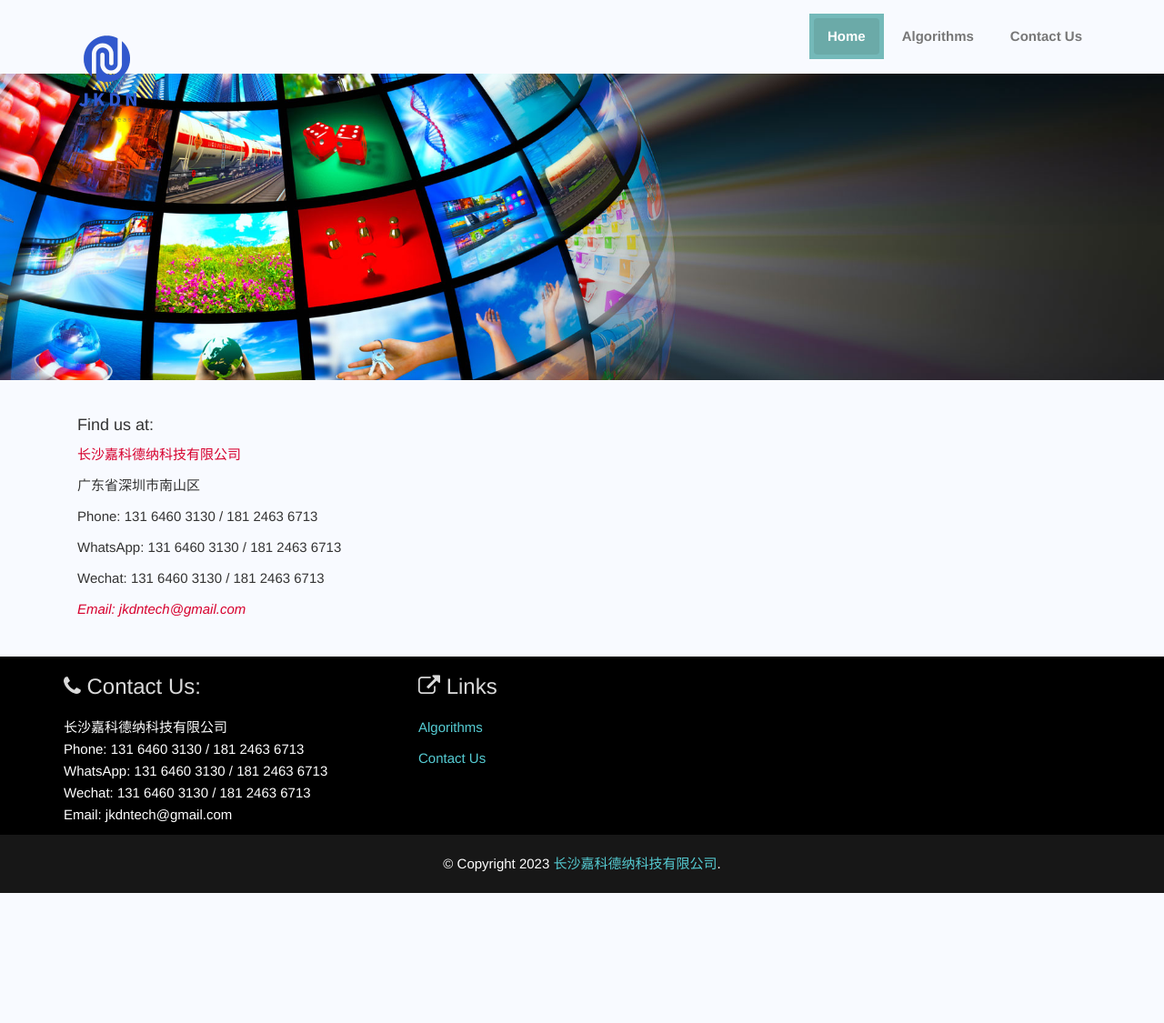
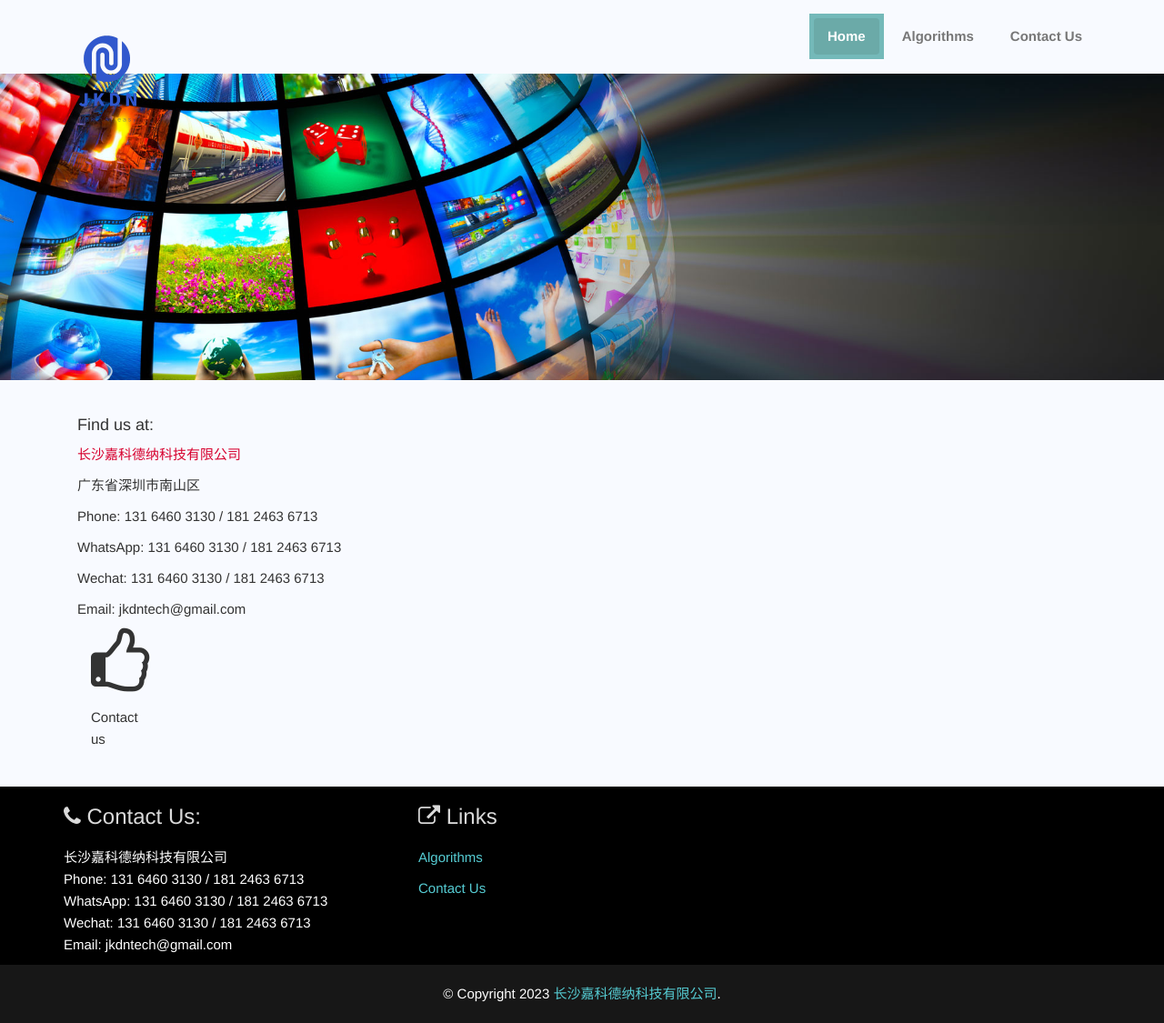
Before and after one commit to JKDN-Tech/JKDN-Tech.github.io, a Jekyll site: the page built from contact.html, in a window 1280 px wide. Shown: the whole page at 91% size. Built offline with Jekyll 4.4.1, drawn with Linux system fonts in a browser that asks for light colours; before the commit the page ends 982 px from its top, so only the background shows below that.

Commit message:
auto update

```diff
--- a/_config.yml
+++ b/_config.yml
@@ -31,7 +31,7 @@
 # Social Link
 facebook_link: http://www.facebook.com
 twitter_link: http://www.twitter.com
-linkedin_link: http://www.linkedin.com
+linkedin_link: https://www.linkedin.com/in/%E6%8A%98-%E7%A7%8B%E6%B0%B4-808641255/
 googleplus_link: http://plus.google.com
 
 # Build settings
--- a/contact.html
+++ b/contact.html
@@ -19,13 +19,13 @@
         <p>Phone: {{ site.telephone_number }}</p>
         <p>WhatsApp: {{ site.telephone_number }}</p>
         <p>Wechat: {{ site.telephone_number }}</p>
-
-        <em class="block-author">Email: {{ site.company_email }}</em>
+        <p>Email: {{ site.company_email }}</p>
+        <div class="col-lg-3 col-md-3 col-sm-3 col-xs-12">
+          <p class="services-icon" href="{{ site.linkedin_link }}"><i class="fa fa-thumbs-o-up fa-5x"></i></p>
+          Contact us
+        </div>
+        <!-- <em class="block-author">Email: {{ site.company_email }}</em> -->
         <!-- p class="lead">Social Link</p><hr>
-        <div class="col-lg-3 col-md-3 col-sm-3 col-xs-12">
-          <a href="#"><img src="assets/img/social-icons/btn_skype.png" alt="Skype"></a>
-          Call us
-        </div>
         <div class="col-lg-3 col-md-3 col-sm-3 col-xs-12">
           <a href="#"><img src="assets/img/social-icons/btn_facebook.png" alt="Facebook"></a>
           Like us
```
